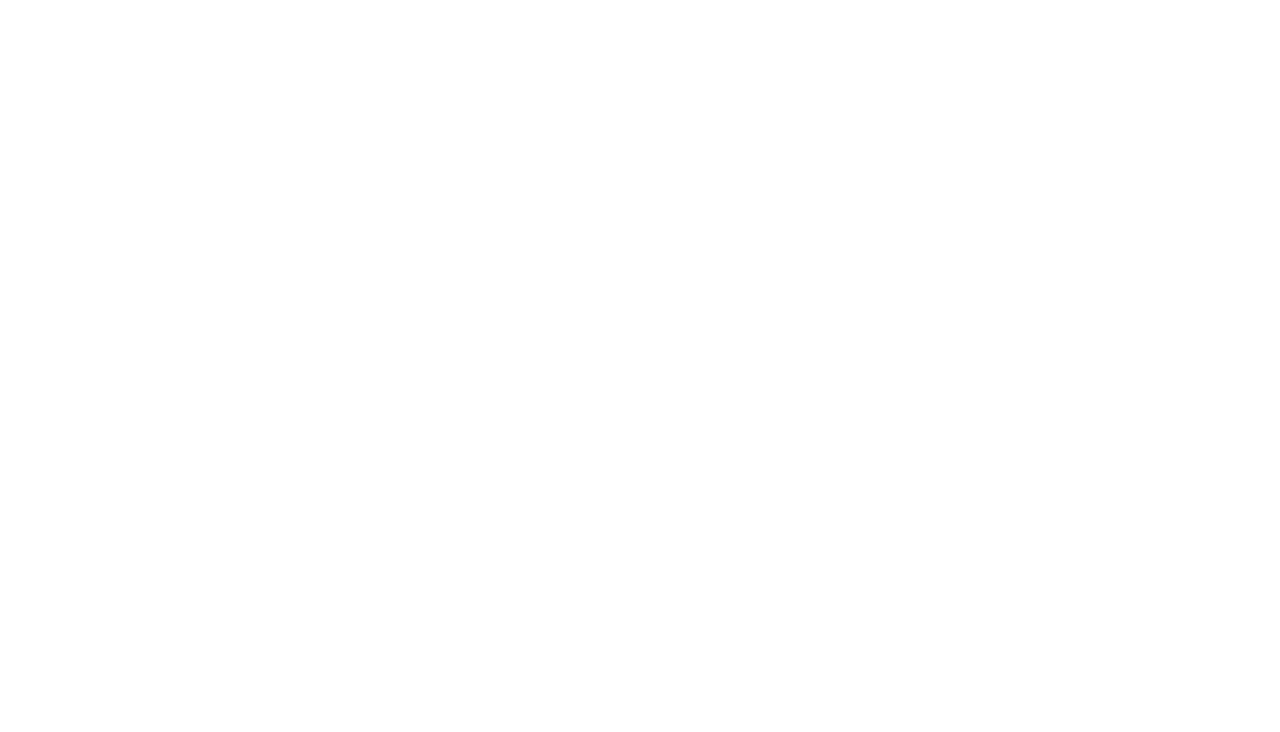
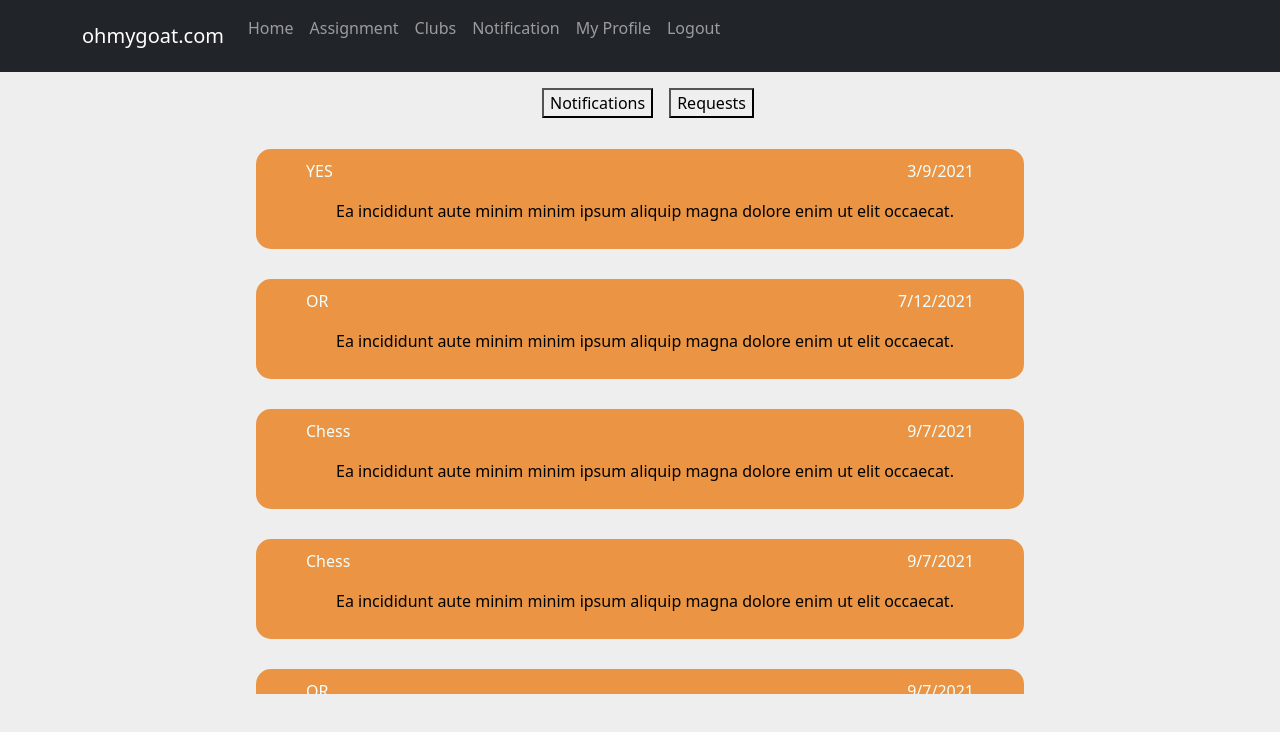
Before and after one commit to egeergul/ohmygoat, a React (Create React App) app: page /notifications in a window 1280 px wide. Shown: the top 732 px of the page. Built offline with nearby package versions, Linux system fonts and the light colour scheme.

Commit message:
notifications also implemented

```diff
--- a/src/App.js
+++ b/src/App.js
@@ -2,8 +2,8 @@
 import React from "react";
 import { BrowserRouter as Router, Switch, Route} from "react-router-dom";
 import {Login, SignUp} from "./Auth"
-import {StHome} from "./Pages/Student"
-import {StNav} from "./Components"
+import {StHome, StNotifications} from "./Pages/Student"
+import {StNav, Notification} from "./Components"
 import 'bootstrap/dist/css/bootstrap.min.css';
 import UserRegistration from "./UserRegistration"
 
@@ -13,8 +13,10 @@
       <div>
         <Switch>
           <Route exact path="/login" component={Login}/>
+          <Route exact path="/" component={Login}/>
           <Route exact path="/home" component={StHome}/>
           <Route exact path="/signup" component={SignUp}/>
+          <Route exact path="/notifications" component={StNotifications}/>
         </Switch>
 
       </div>
--- /dev/null
+++ b/src/Components/Notification/Notification.css
@@ -0,0 +1,25 @@
+.notification{
+    margin: 15px;
+    border-radius: 15px;
+    background-color: rgb(235, 148, 67);
+    color: black;
+    padding: 10px 50px;
+    max-width: 70vw;
+    min-width: 60vw;
+
+}
+
+.notification-header{
+    color: azure;
+    display: flex;
+    flex-direction: row;
+    justify-content: space-between;
+    align-items: center;
+}
+
+.notification-body{
+    display: flex;
+    flex-direction: row;
+    justify-content: space-between;
+    padding-left: 30px;
+}
--- /dev/null
+++ b/src/Components/Notification/Notification.js
@@ -0,0 +1,23 @@
+import React from 'react'
+import "./Notification.css"
+
+const Notification = (props) => {
+
+    return (
+
+        <div>
+            <div className="notification">
+                <div className="notification-header">
+                    <p>{props.club}</p>
+                    <p>{props.date}</p>
+                </div>
+                <div className="notification-body">
+                    <p>{props.notification}</p>
+                    {props.isReq? <p>{props.pending}</p> : <p></p>}
+                </div>
+            </div>
+        </div>
+    )
+}
+
+export default Notification
--- a/src/Components/index.js
+++ b/src/Components/index.js
@@ -1,5 +1,6 @@
 import StNav from "./StNav/StNav"
 import Calendar from "./Calendar/Calendar"
 import Event from "./Event/Event"
+import Notification from "./Notification/Notification"
 
-export {StNav, Calendar, Event}
+export {StNav, Calendar, Event, Notification}
--- a/src/Pages/Student/StHome/StHome.css
+++ b/src/Pages/Student/StHome/StHome.css
@@ -3,7 +3,7 @@
 }
 .st-body-flex{
     display: flex;
-
+    background-color: #eee;
     flex-direction: column;
 
 }
@@ -29,16 +29,20 @@
     display: flex;
     flex-direction: column;
 }
+.body-right{
+    background-color: #eee;
 
+}
 @media only screen and (min-width: 768px) {
     .st-body-grid{
-        background-color: #eee;
+
         height: 100vh;
 
     }
     .body-right{
+        background-color: #eee;
         margin-top: 50px;
         height: 80vh;
-        overflow: scroll;
+        overflow-y: scroll;
     }
 }
--- /dev/null
+++ b/src/Pages/Student/StNotifications/StNotifications.css
@@ -0,0 +1,24 @@
+.st-body-grid{
+    height: 100vh;
+    background-color: #eee;
+}
+.bb{
+    display: grid;
+    align-items: center;
+    height: 70vh;
+    overflow-y: scroll;
+    justify-content: center;
+
+}
+.st-body{
+
+    height: 70vh;
+    overflow-y: scroll;
+    display: flex;
+    flex-direction: column;
+    align-items: center;
+    justify-content: center;
+}
+.b{
+    margin-top: 20px;
+}
--- /dev/null
+++ b/src/Pages/Student/StNotifications/StNotifications.js
@@ -0,0 +1,59 @@
+import React, { useState } from 'react';
+import {StNav, Calendar, Event, Notification} from "../../../Components"
+import "./StNotifications.css"
+
+const StNotifications = () => {
+
+    const notifications= [
+        {club: "ACM", date:"10/10/2021", isReq:true, pending:"pending", notification:"Ea incididunt aute minim minim ipsum aliquip magna dolore enim ut elit occaecat."},
+        {club: "YES", date:"3/9/2021", isReq:false, pending:"pending", notification:"Ea incididunt aute minim minim ipsum aliquip magna dolore enim ut elit occaecat."},
+        {club: "OR", date:"7/12/2021", isReq:false, pending:"pending", notification:"Ea incididunt aute minim minim ipsum aliquip magna dolore enim ut elit occaecat."},
+        {club: "TDP", date:"1/14/2021", isReq:true, pending:"approved", notification:"Ea incididunt aute minim minim ipsum aliquip magna dolore enim ut elit occaecat."},
+        {club: "Chess", date:"9/7/2021", isReq:false, pending:"pending", notification:"Ea incididunt aute minim minim ipsum aliquip magna dolore enim ut elit occaecat."},
+        {club: "ACM", date:"2/7/2021", isReq:true, pending:"pending", notification:"Ea incididunt aute minim minim ipsum aliquip magna dolore enim ut elit occaecat."},
+        {club: "YES", date:"23/6/2021", isReq:true, pending:"approved", notification:"Ea incididunt aute minim minim ipsum aliquip magna dolore enim ut elit occaecat."},
+        {club: "Chess", date:"9/7/2021", isReq:false, pending:"pending", notification:"Ea incididunt aute minim minim ipsum aliquip magna dolore enim ut elit occaecat."},
+        {club: "OR", date:"9/7/2021", isReq:false, pending:"pending", notification:"Ea incididunt aute minim minim ipsum aliquip magna dolore enim ut elit occaecat."},
+        {club: "ACM", date:"12/11/2021", isReq:true, pending:"pending", notification:"Ea incididunt aute minim minim ipsum aliquip magna dolore enim ut elit occaecat."}
+    ]
+
+    const [viewReq, setViewReq] = useState(false);
+    return (
+
+        <div className="st-body-grid">
+            <StNav/>
+            <div className="dflex m-3 d-flex justify-content-center">
+                <button onClick={()=>{setViewReq(false)}}
+                    className="mx-3">Notifications</button>
+                <button onClick={()=>{setViewReq( true)}}>Requests</button>
+            </div>
+            <div className="bb">
+                {
+                notifications.map((notification) => (
+                    notification.isReq == viewReq ?
+                     <Notification club={
+                            notification.club
+                        }
+                        date={
+                            notification.date
+                        }
+                        isReq={
+                            notification.isReq
+                        }
+                        pending={
+                            notification.pending
+                        }
+                        notification={
+                            notification.notification
+                        }/>
+                    :  <></>
+                ))
+            } </div>
+
+
+        </div>
+
+    )
+}
+
+export default StNotifications
--- a/src/Pages/Student/index.js
+++ b/src/Pages/Student/index.js
@@ -1,4 +1,5 @@
 import StHome from "./StHome/StHome"
+import StNotifications from "./StNotifications/StNotifications"
 
 
-export {StHome}
+export {StHome, StNotifications}
```
